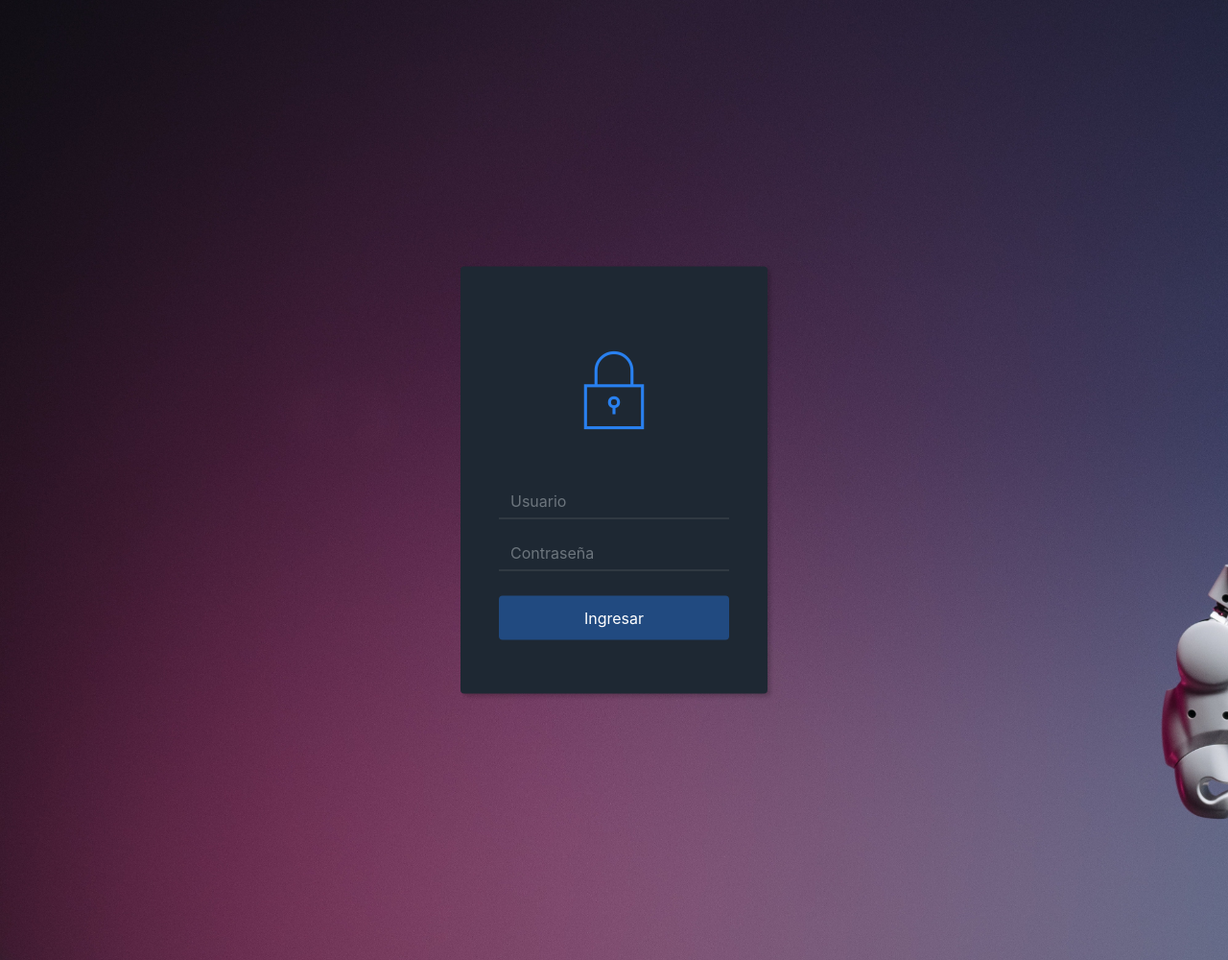
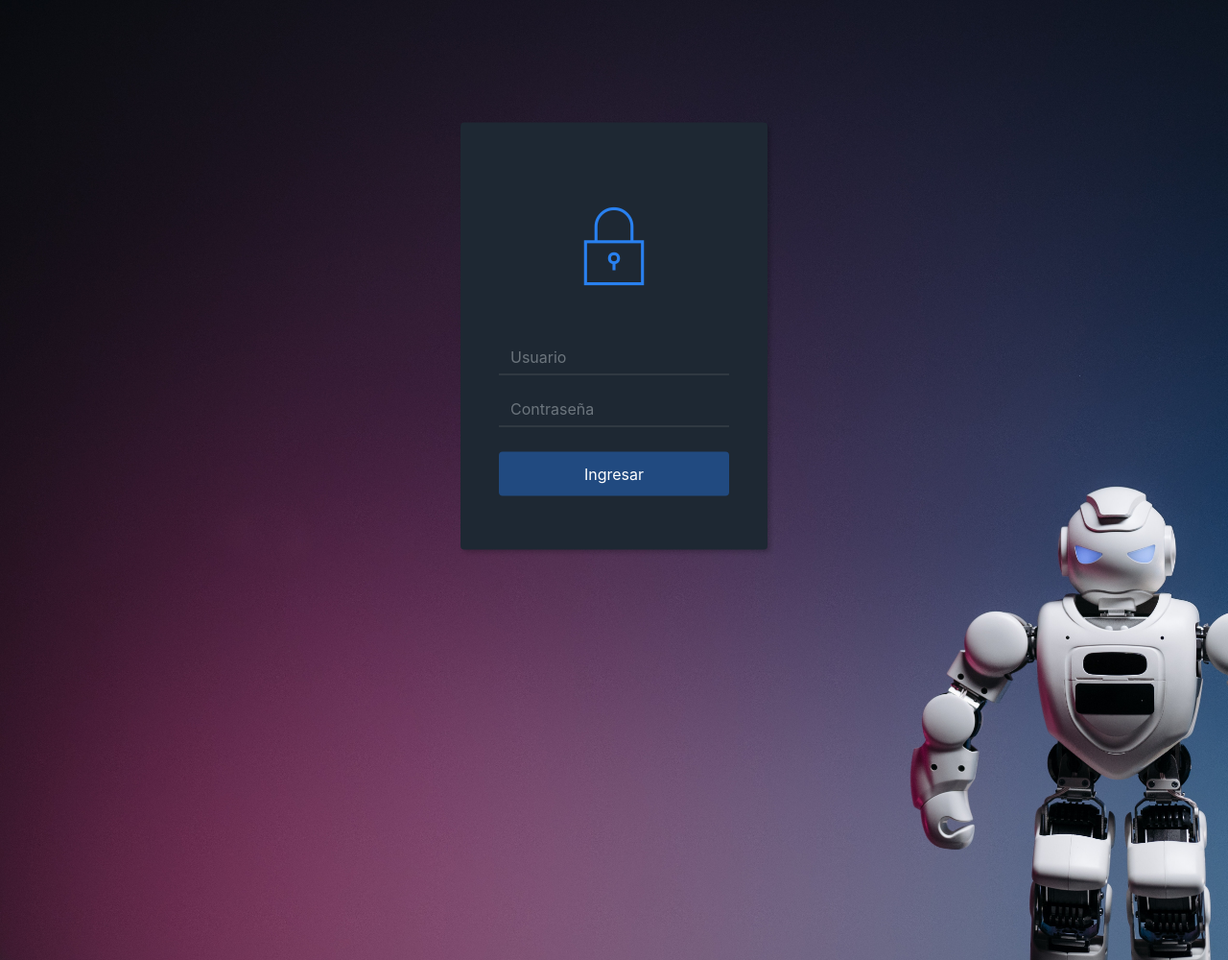
Before and after one commit to D105n03x1573/chatbot, a PHP site: page /login/login.php in a window 1280 px wide. Shown: the whole page at 96% size. Run offline with PHP 8.4, Linux system fonts and the light colour scheme; data that the repository does not hold is empty; some libraries are stand-ins or nearby versions.

Commit message:
Se acomodo imagen del login

```diff
--- a/static/css/login1.css
+++ b/static/css/login1.css
@@ -1,6 +1,6 @@
 .login-dark {
     height:1000px;
-    background:#475d62 url(../../img/robotsito.jpg);
+    background:#475d62 url(../../img/pexels-pavel-danilyuk-8294657.jpg);
     background-size:cover;
     position:relative;
   }
@@ -13,7 +13,7 @@
     border-radius:4px;
     transform:translate(-50%, -50%);
     position:absolute;
-    top:50%;
+    top:350px;
     left:50%;
     color:#fff;
     box-shadow:3px 3px 4px rgba(0,0,0,0.2);
```
Also changed, not shown: img/pexels-pavel-danilyuk-8294657.jpg (added).
